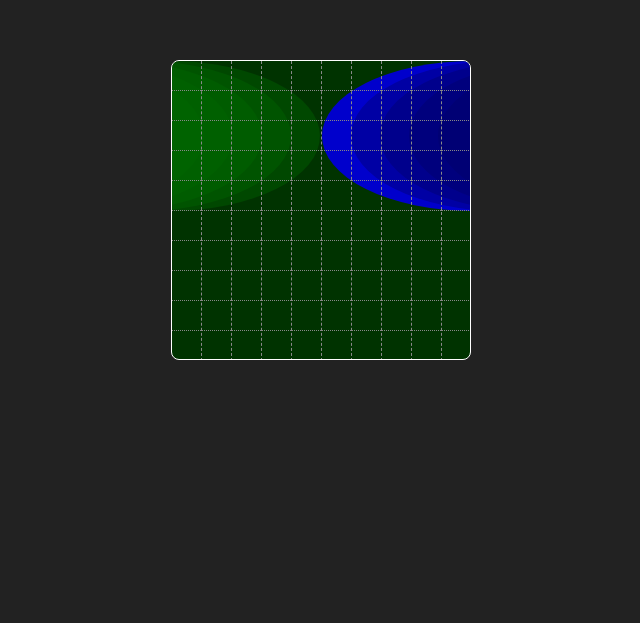
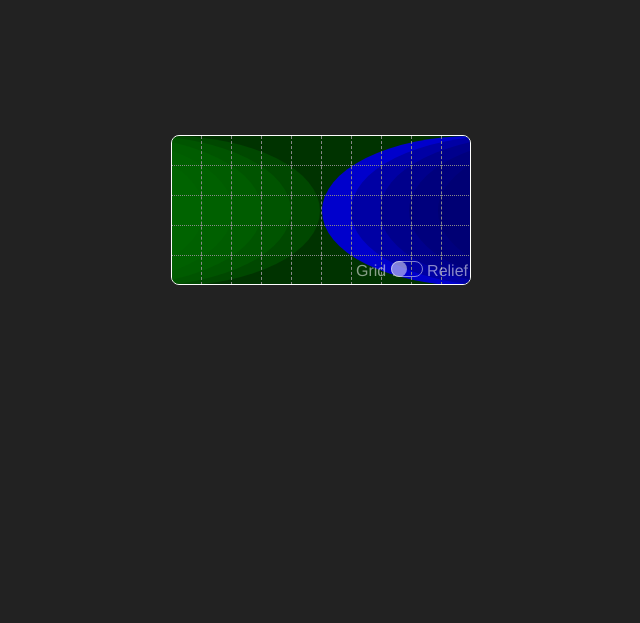
Before and after one commit to MERNCraft/map, a plain HTML site: page index.html in a window 1280 px wide. Shown: the part 177-800 px from the top of the page, without its empty margins (319-959 px from the left). Drawn offline with Linux system fonts and the light colour scheme.

Commit message:
Add Grid<>Relief checkbox

```diff
--- a/index.html
+++ b/index.html
@@ -10,6 +10,13 @@
   </head>
   <body>
     <main>
+      <label>
+        <input
+          type="checkbox"
+        >
+        <span></span>
+      </label>
+
       <div class="hill-1">
         <div class="hill-2">
           <div class="hill-3">
@@ -35,186 +42,96 @@
           <div class="row-2">
             <div class="row-3">
               <div class="row-4">
-                <div class="row-5">
-                  <div class="row-6">
-                    <div class="row-7">
-                      <div class="row-8">
-                        <div class="row-9">
-                          <div class="row-10">
-                          </div>
-                        </div>
-                      </div>
-                    </div>
-                  </div>
-                </div>
+                <div class="row-5"></div>
               </div>
             </div>
           </div>
         </div>
+
         <div class="col-2">
           <div class="row-1">
             <div class="row-2">
               <div class="row-3">
                 <div class="row-4">
                   <div class="row-5">
-                    <div class="row-6">
-                      <div class="row-7">
-                        <div class="row-8">
-                          <div class="row-9">
-                            <div class="row-10">
-                            </div>
-                          </div>
-                        </div>
-                      </div>
-                    </div>
                   </div>
                 </div>
               </div>
             </div>
           </div>
+
           <div class="col-3">
             <div class="row-1">
               <div class="row-2">
                 <div class="row-3">
                   <div class="row-4">
-                    <div class="row-5">
-                      <div class="row-6">
-                        <div class="row-7">
-                          <div class="row-8">
-                            <div class="row-9">
-                              <div class="row-10">
-                              </div>
-                            </div>
-                          </div>
-                        </div>
-                      </div>
-                    </div>
+                    <div class="row-5"></div>
                   </div>
                 </div>
               </div>
             </div>
+
             <div class="col-4">
               <div class="row-1">
                 <div class="row-2">
                   <div class="row-3">
                     <div class="row-4">
-                      <div class="row-5">
-                        <div class="row-6">
-                          <div class="row-7">
-                            <div class="row-8">
-                              <div class="row-9">
-                                <div class="row-10">
-                                </div>
-                              </div>
-                            </div>
-                          </div>
-                        </div>
-                      </div>
+                      <div class="row-5"></div>
                     </div>
                   </div>
                 </div>
               </div>
+
               <div class="col-5">
                 <div class="row-1">
                   <div class="row-2">
                     <div class="row-3">
                       <div class="row-4">
-                        <div class="row-5">
-                          <div class="row-6">
-                            <div class="row-7">
-                              <div class="row-8">
-                                <div class="row-9">
-                                  <div class="row-10">
-                                  </div>
-                                </div>
-                              </div>
-                            </div>
-                          </div>
-                        </div>
+                        <div class="row-5"></div>
                       </div>
                     </div>
                   </div>
                 </div>
+
                 <div class="col-6">
                   <div class="row-1">
                     <div class="row-2">
                       <div class="row-3">
                         <div class="row-4">
-                          <div class="row-5">
-                            <div class="row-6">
-                              <div class="row-7">
-                                <div class="row-8">
-                                  <div class="row-9">
-                                    <div class="row-10">
-                                    </div>
-                                  </div>
-                                </div>
-                              </div>
-                            </div>
-                          </div>
+                          <div class="row-5"></div>
                         </div>
                       </div>
                     </div>
                   </div>
+
                   <div class="col-7">
                     <div class="row-1">
                       <div class="row-2">
                         <div class="row-3">
                           <div class="row-4">
-                            <div class="row-5">
-                              <div class="row-6">
-                                <div class="row-7">
-                                  <div class="row-8">
-                                    <div class="row-9">
-                                      <div class="row-10">
-                                      </div>
-                                    </div>
-                                  </div>
-                                </div>
-                              </div>
-                            </div>
+                            <div class="row-5"></div>
                           </div>
                         </div>
                       </div>
                     </div>
+
                     <div class="col-8">
                       <div class="row-1">
                         <div class="row-2">
                           <div class="row-3">
                             <div class="row-4">
-                              <div class="row-5">
-                                <div class="row-6">
-                                  <div class="row-7">
-                                    <div class="row-8">
-                                      <div class="row-9">
-                                        <div class="row-10">
-                                        </div>
-                                      </div>
-                                    </div>
-                                  </div>
-                                </div>
-                              </div>
+                              <div class="row-5"></div>
                             </div>
                           </div>
                         </div>
                       </div>
+
                       <div class="col-9">
                         <div class="row-1">
                           <div class="row-2">
                             <div class="row-3">
                               <div class="row-4">
-                                <div class="row-5">
-                                  <div class="row-6">
-                                    <div class="row-7">
-                                      <div class="row-8">
-                                        <div class="row-9">
-                                          <div class="row-10">
-                                          </div>
-                                        </div>
-                                      </div>
-                                    </div>
-                                  </div>
-                                </div>
+                                <div class="row-5"></div>
                               </div>
                             </div>
                           </div>
@@ -224,18 +141,7 @@
                             <div class="row-2">
                               <div class="row-3">
                                 <div class="row-4">
-                                  <div class="row-5">
-                                    <div class="row-6">
-                                      <div class="row-7">
-                                        <div class="row-8">
-                                          <div class="row-9">
-                                            <div class="row-10">
-                                            </div>
-                                          </div>
-                                        </div>
-                                      </div>
-                                    </div>
-                                  </div>
+                                  <div class="row-5"></div>
                                 </div>
                               </div>
                             </div>
--- a/styles.css
+++ b/styles.css
@@ -11,11 +11,11 @@
   --deep:  calc(var(--cell) * 5);
   --blue:  #0066;
   --base:  #030;
-  --high:  #060;
+  --over:  #fff2;
   --hill:  #0606;
 
   counter-set:
-    row -1
+    row 0
     col 0
     height 0
     depth 0
@@ -38,12 +38,57 @@ body {
 main {
   position: relative;
   width: var(--size);
-  height: var(--size);
+  height: var(--half);
   border: 1px solid #fff;
   border-radius: 8px;
   box-sizing: border-box;
   background-color: var(--base);
   overflow: hidden;
+}
+
+label {
+  --size: 1em;
+  --width: calc(2 * var(--size));
+  position: absolute;
+  z-index: 1;
+  bottom: 4px;
+  right: 2px;
+  color: #fff8;
+}
+label::before {
+  content: "Grid"
+}
+label::after {
+  content: "Relief"
+}
+input {
+  position: absolute;
+  left: -999vw;
+}
+input + span {
+  position: relative;
+}
+input + span::before,
+input + span::after {
+  content: ".";
+  display: inline-block;
+  width: var(--width);
+  height: var(--size);
+  border-radius: var(--size);
+  border: 1px solid white;
+  box-sizing: border-box;
+  opacity: 0.5;
+}
+input + span::after {
+  position: absolute;
+  width: var(--size);
+  background-color: #fff;
+  border-color: transparent;
+  left: 0;
+  transition: left 0.2s
+}
+input:checked + span::after {
+  left: var(--size)
 }
 
 div[class|=hill] {
@@ -124,7 +169,7 @@ div[class^=row]::before {
   line-height: var(--cell);
   text-align: center;;
   display: none;
-  background-color: var(--high);
+  background-color: var(--over);
 }
 div[class^=row]:hover::before {
   display: inline-block;
```
